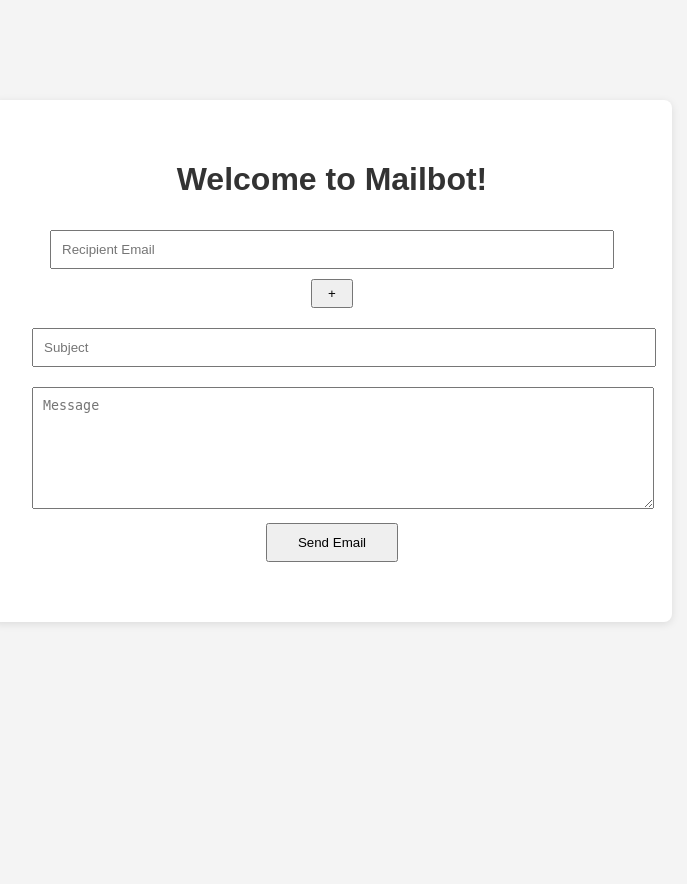
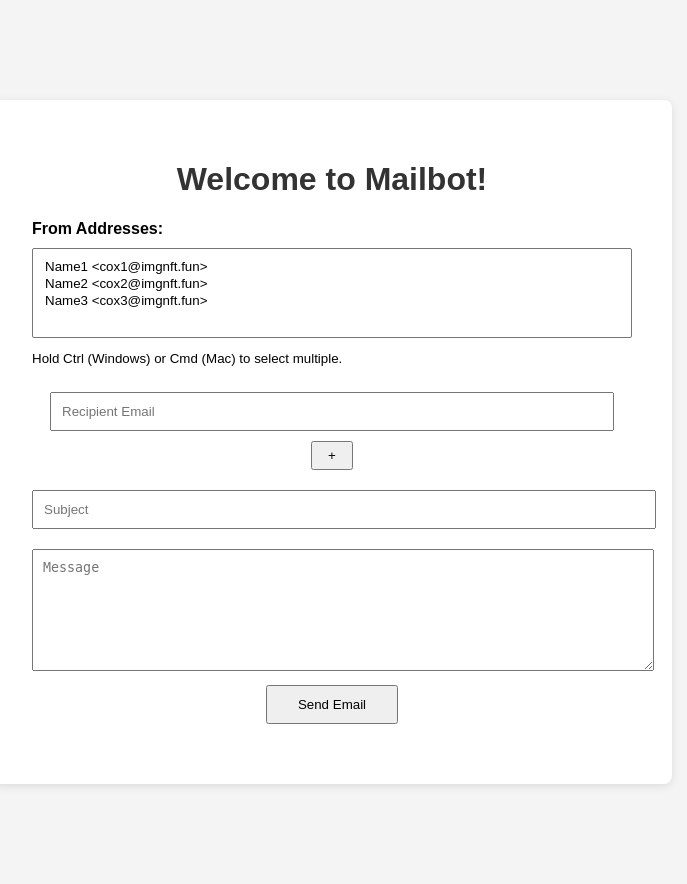
Before and after one commit to 0xali3n/AiMailBot, a Flask app: page / in a window 1280 px wide. Shown: the whole page, without its empty margins (308-995 px from the left). Before the commit the page ends 624 px from the top, so only its background shows below. Run offline with Flask 3, Linux system fonts and the light colour scheme.

Commit message:
Stage 3 -> Multiple from mails -> Multiple destinations

```diff
--- a/app.py
+++ b/app.py
@@ -17,37 +17,56 @@ def home():
 @app.route('/send-email', methods=['POST'])
 def send_email():
     data = request.get_json()
-    recipients = data.get('recipients')  # comma-separated string
+    from_addresses = data.get('from_addresses')  # list of from emails
+    recipients = data.get('recipients')  # comma-separated string or list
     subject = data.get('subject')
     message = data.get('message')
 
-    if not all([recipients, subject, message]):
-        return jsonify({'status': 'error', 'message': 'Missing recipients, subject, or message'}), 400
+    if not all([from_addresses, recipients, subject, message]):
+        return jsonify({'status': 'error', 'message': 'Missing from_addresses, recipients, subject, or message'}), 400
 
-    # Split and clean emails
-    to_list = [email.strip() for email in recipients.split(',') if email.strip()]
-    if not to_list:
-        return jsonify({'status': 'error', 'message': 'No valid recipient emails provided.'}), 400
+    # Normalize recipients to list
+    if isinstance(recipients, str):
+        to_list = [email.strip() for email in recipients.split(',') if email.strip()]
+    else:
+        to_list = [email.strip() for email in recipients if email.strip()]
+
+    # Normalize from_addresses to list
+    if isinstance(from_addresses, str):
+        from_list = [email.strip() for email in from_addresses.split(',') if email.strip()]
+    else:
+        from_list = [email.strip() for email in from_addresses if email.strip()]
+
+    if not to_list or not from_list:
+        return jsonify({'status': 'error', 'message': 'No valid from or recipient emails provided.'}), 400
+
+    # Distribute recipients among from addresses (no overlap)
+    assignments = {from_addr: [] for from_addr in from_list}
+    for idx, recipient in enumerate(to_list):
+        from_addr = from_list[idx % len(from_list)]
+        assignments[from_addr].append(recipient)
 
     results = []
-    for recipient in to_list:
-        print(f"Sending to: {recipient}")
-        response = requests.post(
-            f"https://api.mailgun.net/v3/{MAILGUN_DOMAIN}/messages",
-            auth=("api", API_KEY),
-            data={
-                "from": f"Mailgun Sandbox <postmaster@{MAILGUN_DOMAIN}>",
-                "to": recipient,
-                "subject": subject,
-                "text": message
-            }
-        )
-        print(f"Mailgun status: {response.status_code}")
-        print(f"Mailgun response: {response.text}")
-        if response.status_code == 200:
-            results.append({"recipient": recipient, "status": "success"})
-        else:
-            results.append({"recipient": recipient, "status": "error", "message": response.text})
+    for from_addr, recipients_for_from in assignments.items():
+        from_field = from_addr  # Already in 'Display Name <email>' format
+        for recipient in recipients_for_from:
+            print(f"Sending from: {from_field} to: {recipient}")
+            response = requests.post(
+                f"https://api.mailgun.net/v3/{MAILGUN_DOMAIN}/messages",
+                auth=("api", API_KEY),
+                data={
+                    "from": from_field,
+                    "to": recipient,
+                    "subject": subject,
+                    "text": message
+                }
+            )
+            print(f"Mailgun status: {response.status_code}")
+            print(f"Mailgun response: {response.text}")
+            if response.status_code == 200:
+                results.append({"from": from_field, "recipient": recipient, "status": "success"})
+            else:
+                results.append({"from": from_field, "recipient": recipient, "status": "error", "message": response.text})
 
     all_success = all(r["status"] == "success" for r in results)
     return jsonify({
--- a/templates/index.html
+++ b/templates/index.html
@@ -29,6 +29,26 @@
     <div class="container">
       <h1>{{ message }}</h1>
       <form id="emailForm">
+        <div style="text-align: left; margin-bottom: 15px">
+          <label for="fromAddresses"><b>From Addresses:</b></label
+          ><br />
+          <select
+            id="fromAddresses"
+            multiple
+            style="width: 100%; padding: 10px; margin: 10px 0"
+          >
+            <option value="Name1 <cox1@imgnft.fun>">
+              Name1 &lt;cox1@imgnft.fun&gt;
+            </option>
+            <option value="Name2 <cox2@imgnft.fun>">
+              Name2 &lt;cox2@imgnft.fun&gt;
+            </option>
+            <option value="Name3 <cox3@imgnft.fun>">
+              Name3 &lt;cox3@imgnft.fun&gt;
+            </option>
+          </select>
+          <small>Hold Ctrl (Windows) or Cmd (Mac) to select multiple.</small>
+        </div>
         <div id="recipients-list">
           <input
             type="email"
@@ -61,9 +81,50 @@
         ><br />
         <button type="submit" style="padding: 10px 30px">Send Email</button>
       </form>
+      <div id="summary" style="margin: 20px 0; text-align: left"></div>
       <div id="result" style="margin-top: 20px"></div>
     </div>
     <script>
+      function getSelectedFromAddresses() {
+        const select = document.getElementById("fromAddresses");
+        return Array.from(select.selectedOptions).map((opt) => opt.value);
+      }
+      function getRecipients() {
+        const recipientInputs = document.querySelectorAll(".recipient");
+        return Array.from(recipientInputs)
+          .map((input) => input.value)
+          .filter(Boolean);
+      }
+      function computeAssignments(fromAddresses, recipients) {
+        // Distribute recipients among fromAddresses, no overlap
+        const assignments = {};
+        fromAddresses.forEach((addr) => (assignments[addr] = []));
+        recipients.forEach((recipient, idx) => {
+          const from = fromAddresses[idx % fromAddresses.length];
+          assignments[from].push(recipient);
+        });
+        return assignments;
+      }
+      function showSummary() {
+        const fromAddresses = getSelectedFromAddresses();
+        const recipients = getRecipients();
+        const summaryDiv = document.getElementById("summary");
+        if (fromAddresses.length === 0 || recipients.length === 0) {
+          summaryDiv.innerHTML = "";
+          return;
+        }
+        const assignments = computeAssignments(fromAddresses, recipients);
+        let html = "<b>Distribution Preview:</b><ul>";
+        for (const from in assignments) {
+          html += `<li><b>${from}</b> will send to: <ul>`;
+          assignments[from].forEach((r) => {
+            html += `<li>${r}</li>`;
+          });
+          html += "</ul></li>";
+        }
+        html += "</ul>";
+        summaryDiv.innerHTML = html;
+      }
       document
         .getElementById("addRecipient")
         .addEventListener("click", function () {
@@ -71,16 +132,20 @@
           div.innerHTML =
             '<input type="email" class="recipient" placeholder="Recipient Email" required style="width:90%;padding:10px;margin:10px 0;"/>';
           document.getElementById("recipients-list").appendChild(div);
+          showSummary();
         });
+      document
+        .getElementById("recipients-list")
+        .addEventListener("input", showSummary);
+      document
+        .getElementById("fromAddresses")
+        .addEventListener("change", showSummary);
       document
         .getElementById("emailForm")
         .addEventListener("submit", async function (e) {
           e.preventDefault();
-          const recipientInputs = document.querySelectorAll(".recipient");
-          const recipients = Array.from(recipientInputs)
-            .map((input) => input.value)
-            .filter(Boolean)
-            .join(",");
+          const fromAddresses = getSelectedFromAddresses();
+          const recipients = getRecipients();
           const subject = document.getElementById("subject").value;
           const message = document.getElementById("message").value;
           const resultDiv = document.getElementById("result");
@@ -89,20 +154,29 @@
             const res = await fetch("/send-email", {
               method: "POST",
               headers: { "Content-Type": "application/json" },
-              body: JSON.stringify({ recipients, subject, message }),
+              body: JSON.stringify({
+                from_addresses: fromAddresses,
+                recipients,
+                subject,
+                message,
+              }),
             });
             const data = await res.json();
             if (data.status === "success") {
               resultDiv.style.color = "green";
+              resultDiv.textContent = "All emails sent successfully!";
             } else {
               resultDiv.style.color = "red";
+              resultDiv.textContent =
+                data.message || "Some emails failed to send.";
             }
-            resultDiv.textContent = data.message;
           } catch (err) {
             resultDiv.style.color = "red";
             resultDiv.textContent = "Error sending email.";
           }
         });
+      // Initial summary
+      showSummary();
     </script>
   </body>
 </html>
```
Also changed, not shown: README.md.
